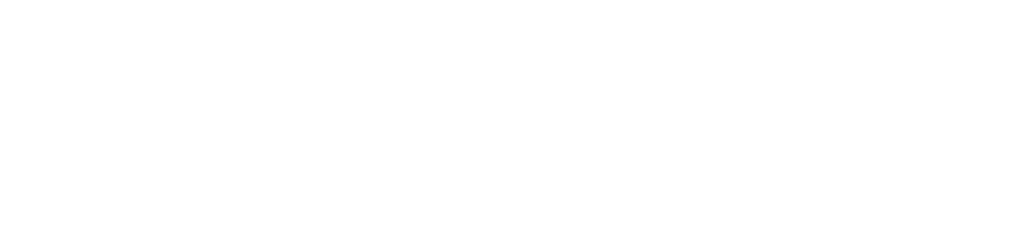
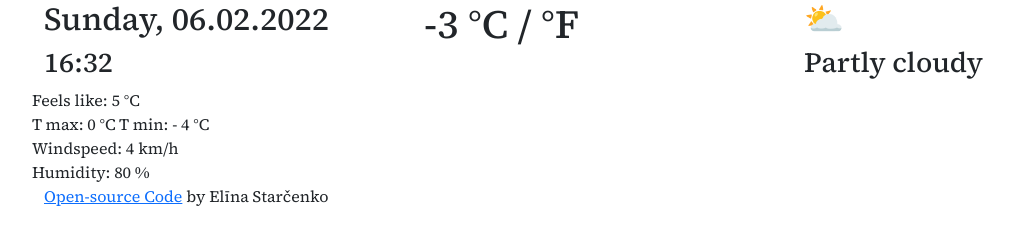
Before and after one commit to ElinaStarcenko/Vanilla-app, a plain HTML site: page index.html in a window 1280 px wide. Shown: the whole page, without its empty margins (38-1050 px from the left). Drawn offline with nearby package versions, Linux system fonts and the light colour scheme.

Commit message:
Created HTML text structure

```diff
--- a/index.html
+++ b/index.html
@@ -25,8 +25,33 @@
   <link rel="stylesheet" href="src/style.css" />
   <body>
     <div class="container">
-      <h1></h1>
-      <p></p>
+      <div class="row">
+        <div class="col-sm-4">
+          <h2>Sunday, 06.02.2022</h2>
+          <h3>16:32</h3>
+        </div>
+        <div class="col-sm-4">
+          <h1>-3 °C / °F</h1>
+        </div>
+        <div class="col-sm-4">
+          <h2>⛅</h2>
+          <h3>Partly cloudy</h3>
+        </div>
+        <div class="row">Feels like: 5 °C</div>
+        <div class="row">T max: 0 °C T min: - 4 °C</div>
+        <div class="row">Windspeed: 4 km/h</div>
+        <div class="row">Humidity: 80 %</div>
+      </div>
+
+      <div>
+        <a
+          href="https://github.com/ElinaStarcenko/Vanilla-app"
+          target="_blank"
+          rel="code"
+          >Open-source Code</a
+        >
+        by Elīna Starčenko
+      </div>
     </div>
     <script src="src/app.js"></script>
   </body>
```
